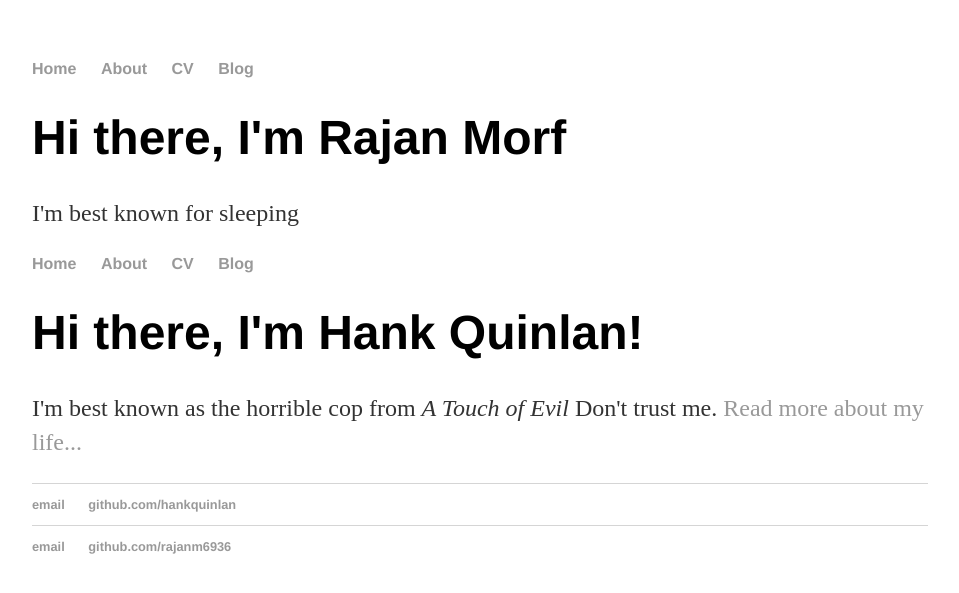
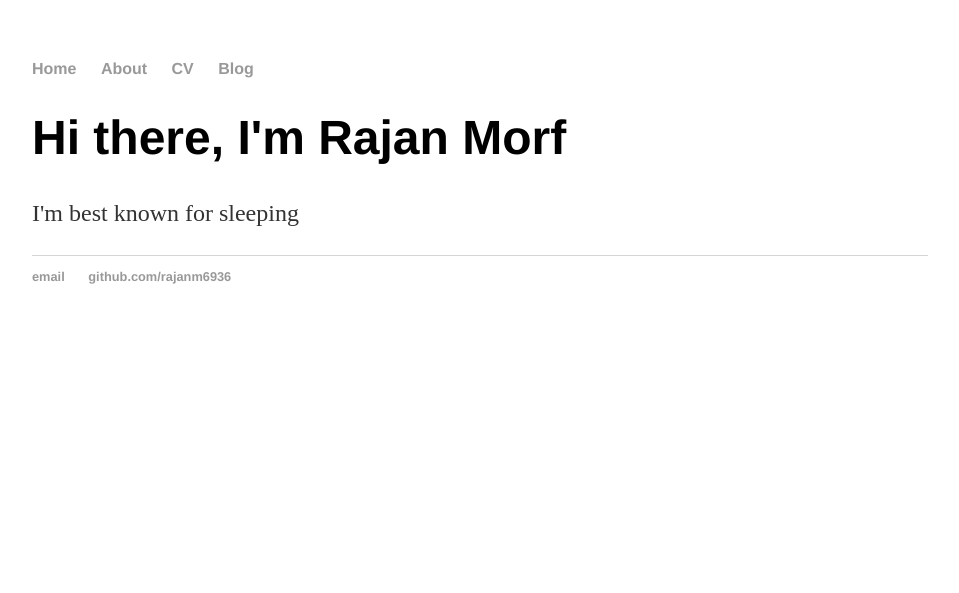
Before and after one commit to rajanm6936/rajanm6936.github.io, a Jekyll site: the page built from index.html, in a window 1280 px wide. Shown: the top 593 px of the page, without its empty margins (160-1119 px from the left). Built offline with Jekyll 4.4.1, drawn with Linux system fonts in a browser that asks for light colours.

Commit message:
Update index.html

```diff
--- a/index.html
+++ b/index.html
@@ -6,31 +6,3 @@
 	<h1>Hi there, I'm Rajan Morf</h1>
 	<p>I'm best known for sleeping</a></p>
 </div><!-- /.blurb -->
-<!DOCTYPE html>
-<html>
-	<head>
-		<title>Hank Quinlan, Horrible Cop</title>
-	</head>
-	<body>
-		<nav>
-    		<ul>
-        		<li><a href="/">Home</a></li>
-	        	<li><a href="/about">About</a></li>
-        		<li><a href="/cv">CV</a></li>
-        		<li><a href="/blog">Blog</a></li>
-    		</ul>
-		</nav>
-		<div class="container">
-    		<div class="blurb">
-        		<h1>Hi there, I'm Hank Quinlan!</h1>
-				<p>I'm best known as the horrible cop from <em>A Touch of Evil</em> Don't trust me. <a href="/about">Read more about my life...</a></p>
-    		</div><!-- /.blurb -->
-		</div><!-- /.container -->
-		<footer>
-    		<ul>
-        		<li><a href="mailto:hankquinlanhub@gmail.com">email</a></li>
-        		<li><a href="https://github.com/hankquinlan">github.com/hankquinlan</a></li>
-			</ul>
-		</footer>
-	</body>
-</html>
```
